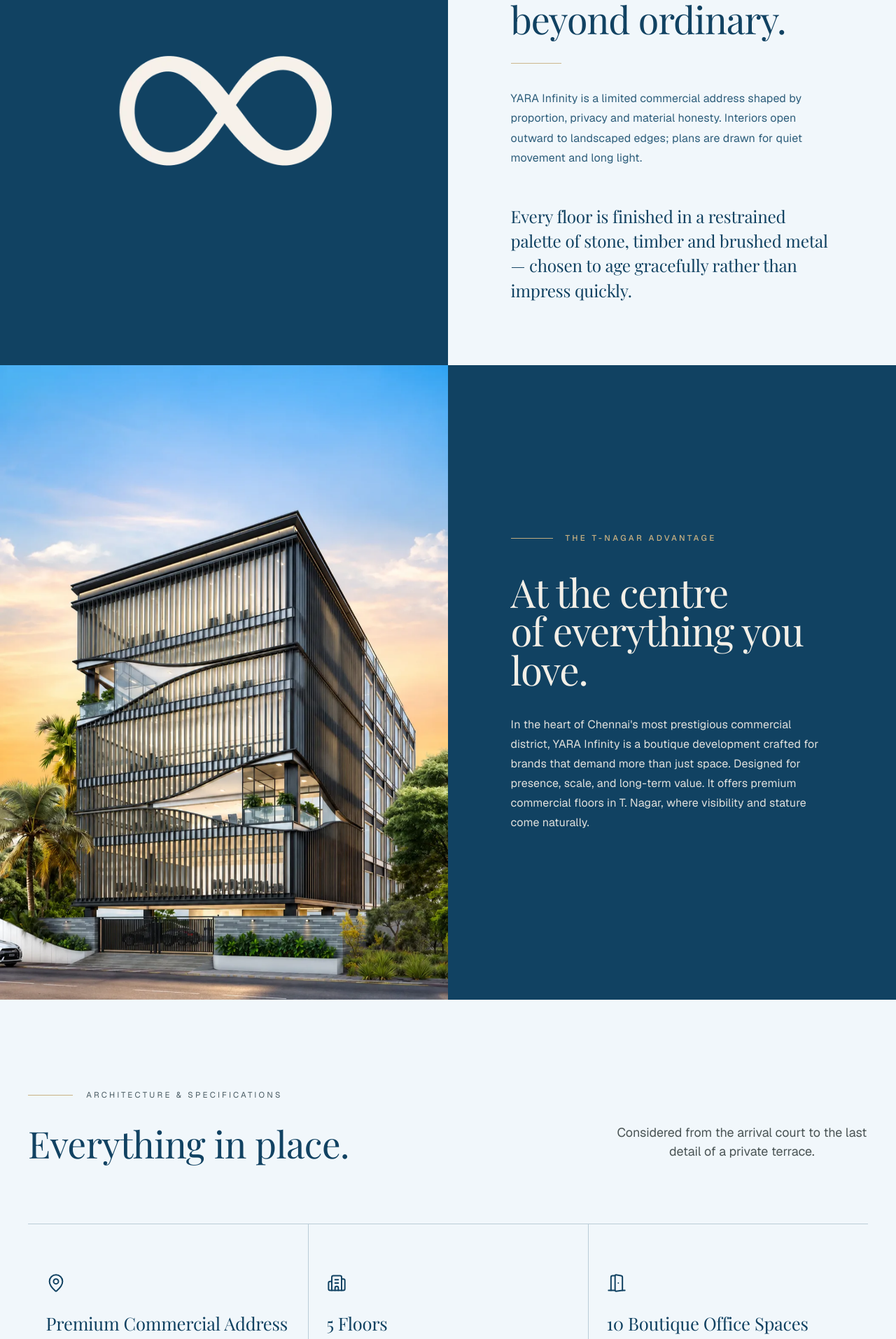
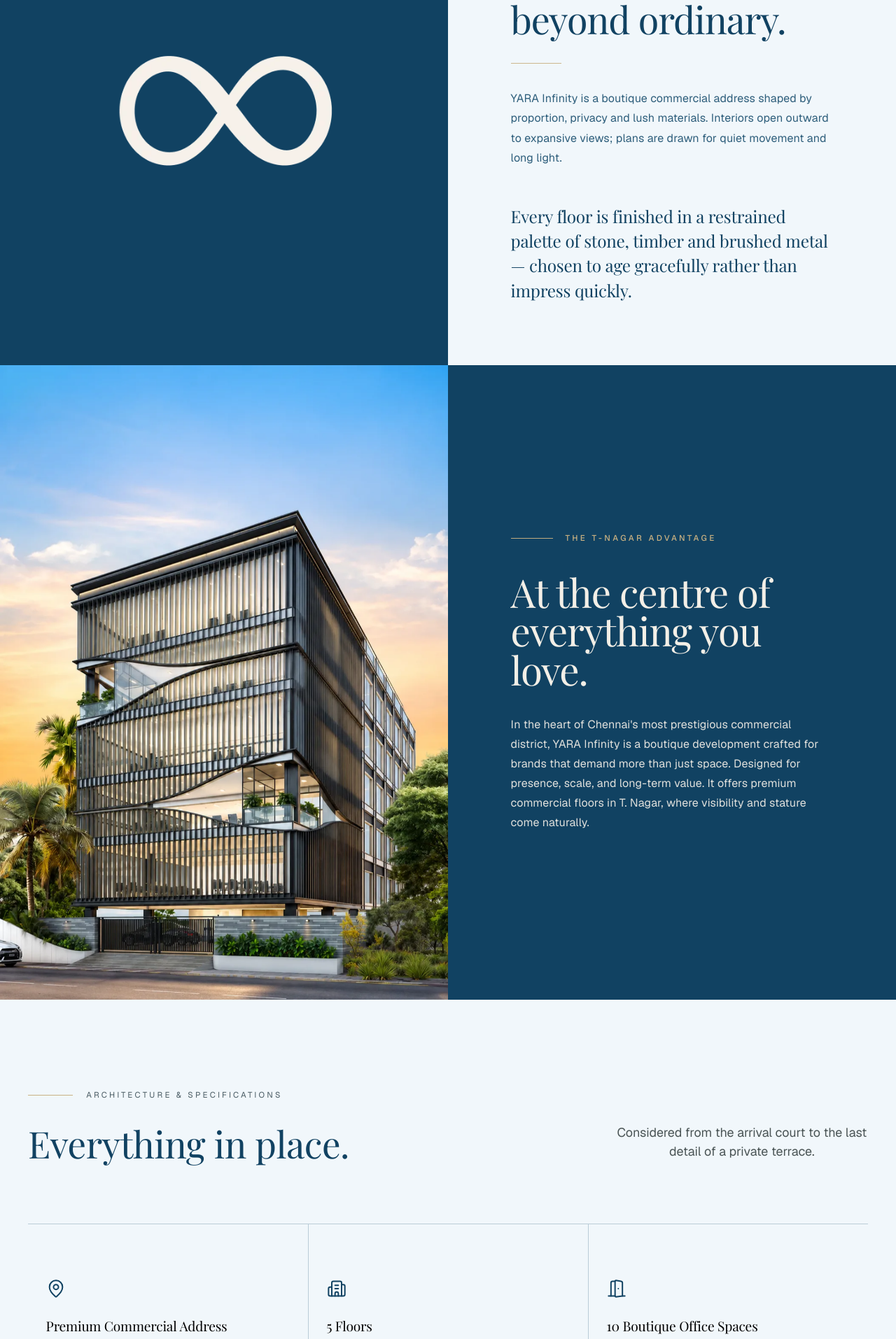
Before and after one commit to MalarVannan264/yara-estate, a React (Vite) app: page /latest/infinity in a window 1280 px wide. Shown: the part 1006-2920 px from the top of the page at 70% size. Built offline with nearby package versions, Linux system fonts and the light colour scheme; a web font is replaced by a local one.

Commit message:
Finalize Infinity sections

```diff
--- a/src/components/latest/infinity/InfinityContact.jsx
+++ b/src/components/latest/infinity/InfinityContact.jsx
@@ -121,7 +121,7 @@
             </h2>
 
             <p className="infinity-contact__paragraph">
-              INFINITY is shared one office at a time, with a dedicated representative
+              Infinity is shared one office at a time, with a dedicated representative
               who will personally walk you through the space, its exceptional materials,
               and its distinguished address.
             </p>
--- a/src/components/latest/infinity/InfinityExperience.jsx
+++ b/src/components/latest/infinity/InfinityExperience.jsx
@@ -150,9 +150,7 @@
             animate={hasAnimated ? 'visible' : 'hidden'}
             variants={bodyCopyVariants}
           >
-            YARA Infinity is a limited commercial address shaped by proportion,
-            privacy and material honesty. Interiors open outward to landscaped
-            edges; plans are drawn for quiet movement and long light.
+            YARA Infinity is a boutique commercial address shaped by proportion, privacy and lush materials. Interiors open outward to expansive views; plans are drawn for quiet movement and long light.
           </motion.p>
 
           <motion.p
--- a/src/components/latest/infinity/InfinityLocation.jsx
+++ b/src/components/latest/infinity/InfinityLocation.jsx
@@ -56,9 +56,7 @@
 
           <h2 className="infinity-location__heading">
             At the centre
-            <br />
             of everything you
-            <br />
             love.
           </h2>
 
--- a/src/components/latest/infinity/InfinitySpecifications.jsx
+++ b/src/components/latest/infinity/InfinitySpecifications.jsx
@@ -78,7 +78,7 @@
           {specifications.map(({ Icon, label }) => (
             <motion.article className="infinity-specifications__item" key={label} variants={cardVariants}>
               <Icon aria-hidden="true" className="infinity-specifications__icon" size={28} strokeWidth={1.7} />
-              <h3>{label}</h3>
+              <h4>{label}</h4>
             </motion.article>
           ))}
         </motion.div>
--- a/src/components/latest/infinity/infinitySpecifications.css
+++ b/src/components/latest/infinity/infinitySpecifications.css
@@ -103,11 +103,11 @@
   stroke-width: 1.7;
 }
 
-.infinity-specifications__item h3 {
+.infinity-specifications__item h4 {
   margin: 0;
-  color: var(--infinity-spec-ink);
+  color: black;
   font-family: 'Playfair Display', serif;
-  font-size: clamp(1.6rem, 2vw, 2.2rem);
+  font-size: clamp(1.2rem, 1vw, 2.2rem);
   font-weight: 400;
   line-height: 1.2;
   letter-spacing: -0.01em;
```
